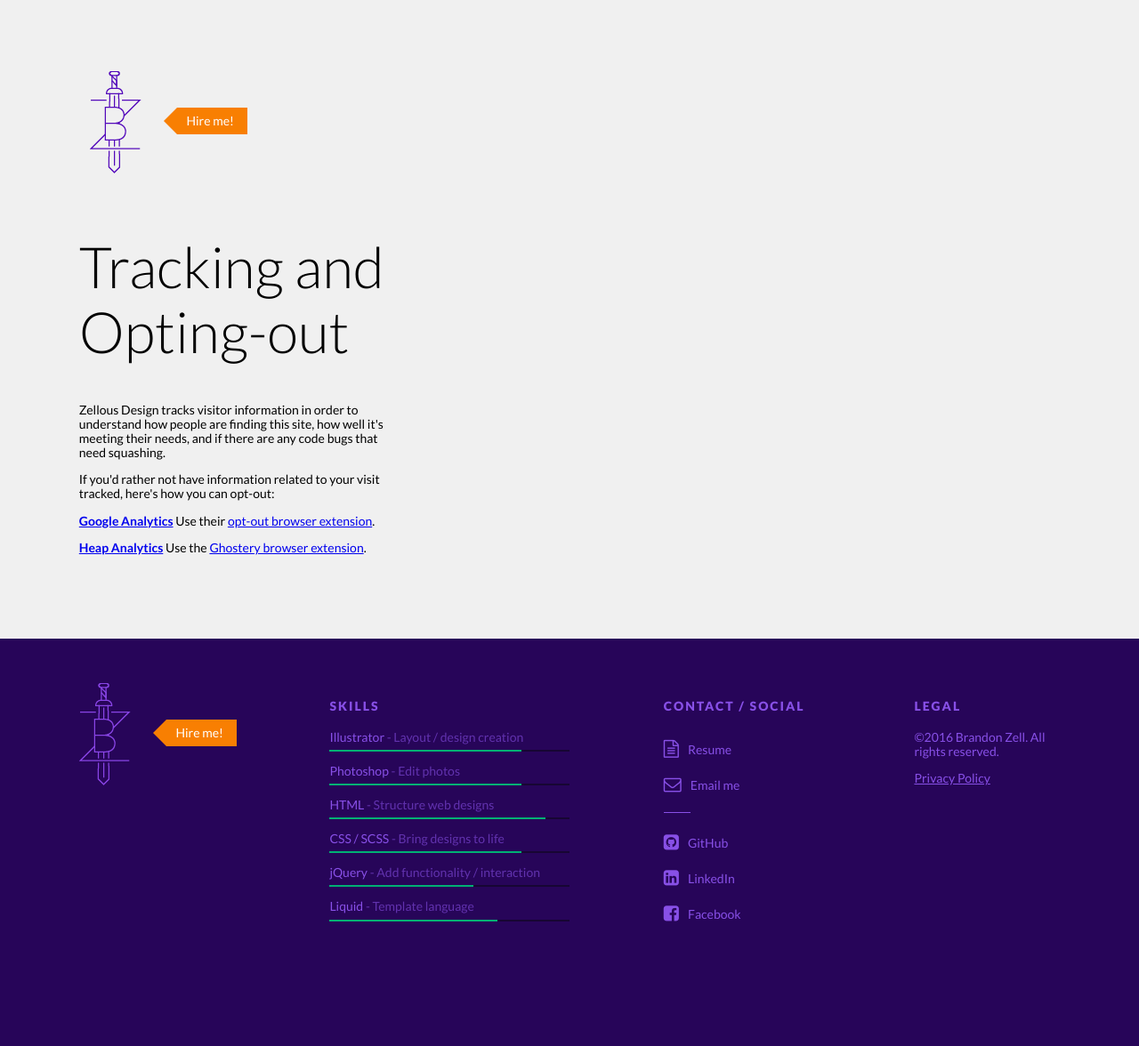
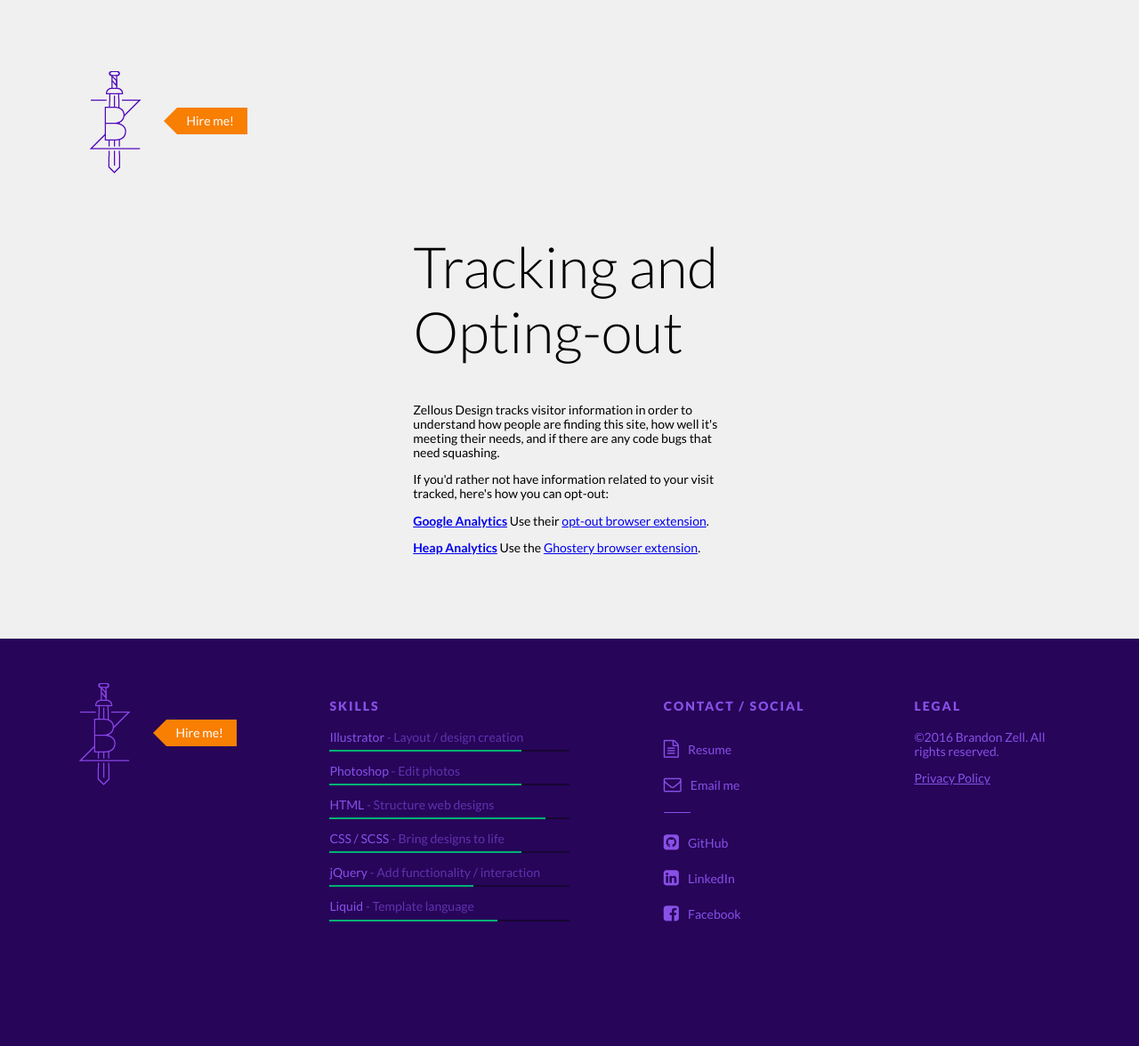
Before and after one commit to bzle/brandonz-me, a Jekyll site: the page built from privacy-policy/index.html, in a window 1280 px wide. Shown: the whole page at 89% size. Built offline with Jekyll 4.4.1, drawn with Linux system fonts in a browser that asks for light colours; nearby versions of some CDN libraries.

Commit message:
Updated '/privacy-policy/index.html' via CloudCannon

```diff
--- a/privacy-policy/index.html
+++ b/privacy-policy/index.html
@@ -6,7 +6,7 @@ page-class: page__privacy-policy
 ---
 
 <section class="hero-section">
-    <div class="grid">
+    <div class="grid grid--center">
         <div class="grid__item one-third">
                 <h1 class="editable">Tracking and Opting-out</h1>
                 <p class="editable">Zellous Design tracks visitor information in order to understand how people are finding this site, how well it&#39;s meeting their needs, and if there are any code bugs that need squashing.
```
